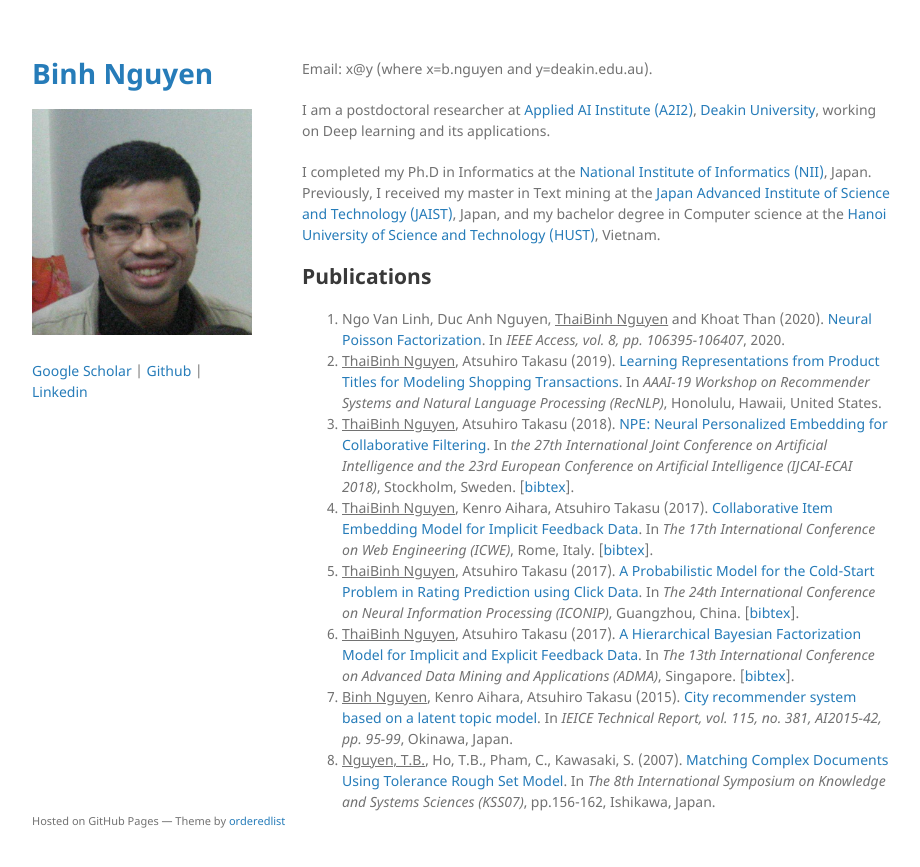
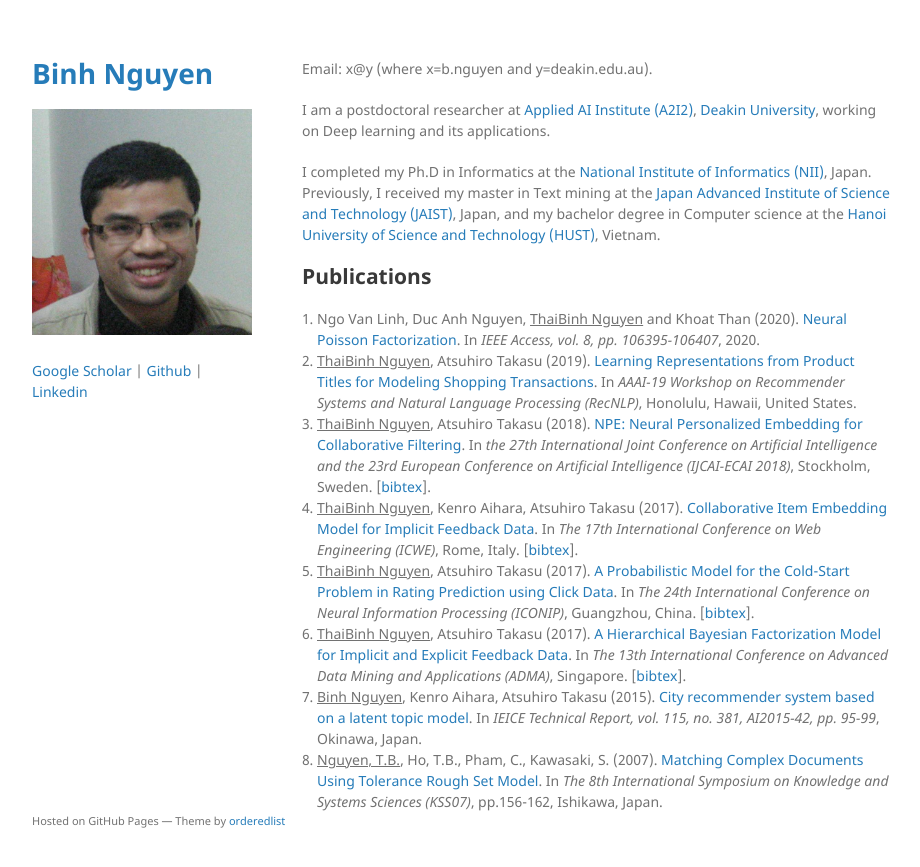
Before and after one commit to nguyenthaibinh/nguyenthaibinh.github.io, a Jekyll site: the page built from index.md, in a window 1280 px wide. Shown: the top 867 px of the page, without its empty margins (178-1098 px from the left). Built offline with Jekyll 4.4.1, drawn with Linux system fonts in a browser that asks for light colours; the repository's description, which GitHub fills in, is left out.

Commit message:
Update jekyll-theme-minimal.scss

```diff
--- a/_sass/jekyll-theme-minimal.scss
+++ b/_sass/jekyll-theme-minimal.scss
@@ -16,6 +16,10 @@ h1, h2, h3, h4, h5, h6 {
 
 p, ul, ol, table, pre, dl {
   margin:0 0 20px;
+}
+
+ol {
+  padding-left: 15px;
 }
 
 h1, h2, h3 {
```
